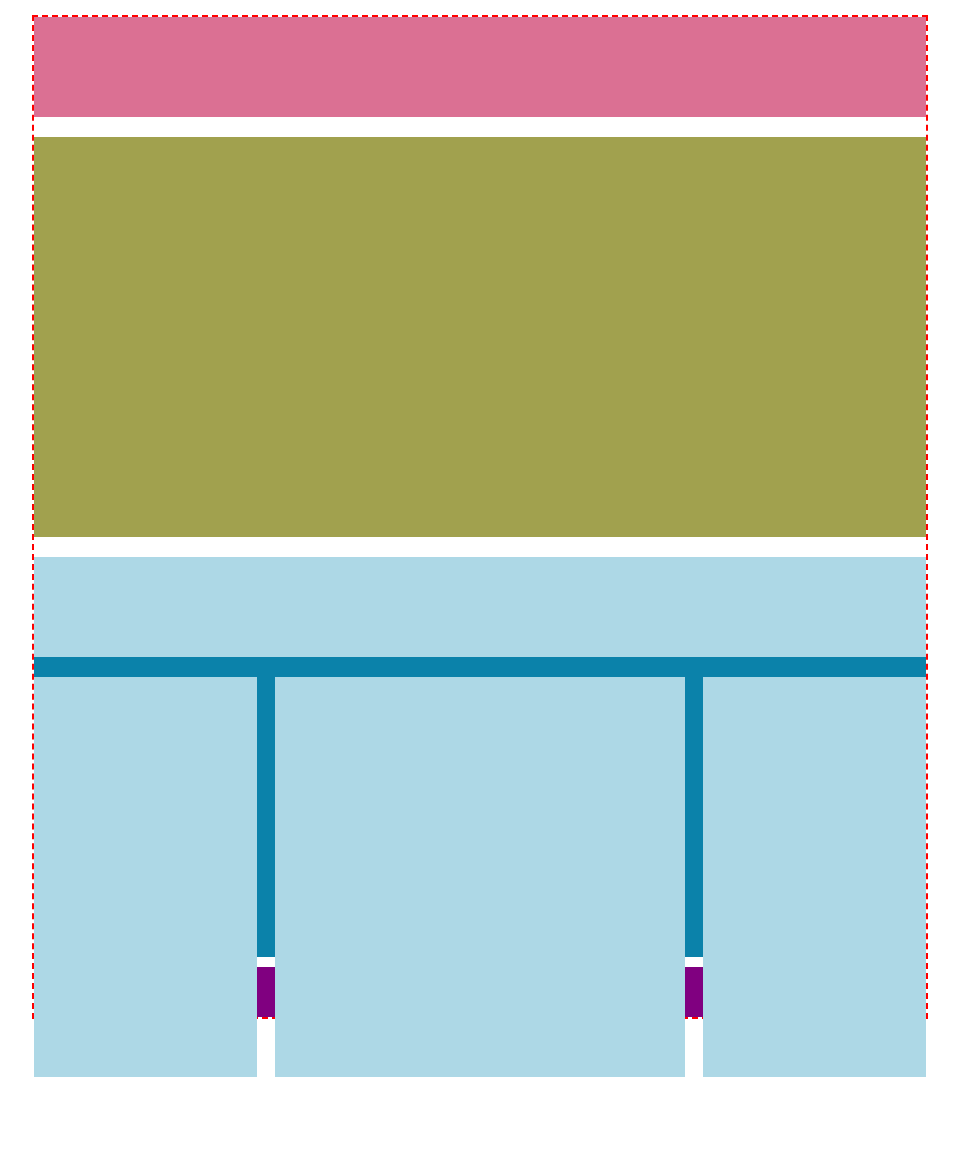
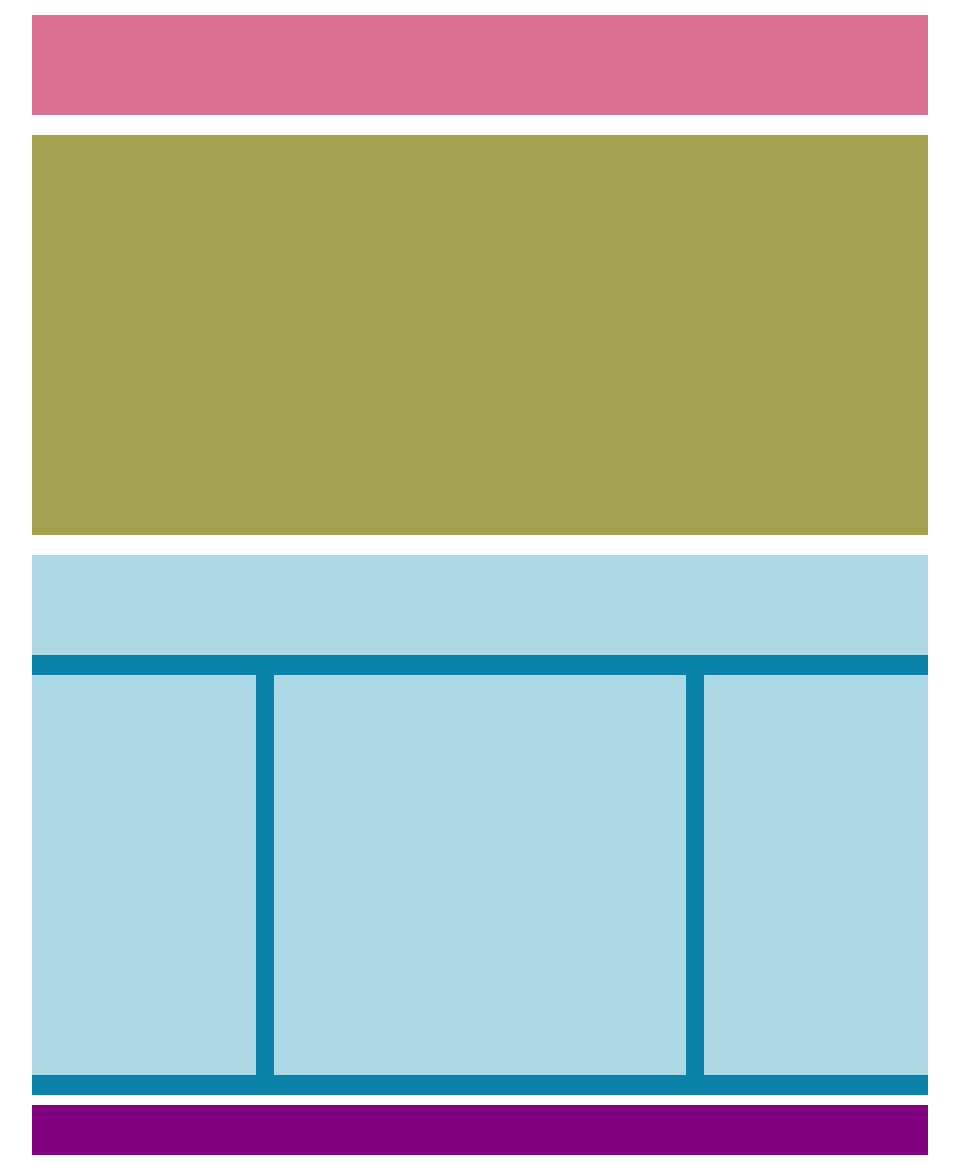
Before and after one commit to FebeCalMa/htmlcss-struttura-wp, a plain HTML site: page index.html in a window 1280 px wide. Shown: the whole page, without its empty margins (160-1119 px from the left). Before the commit the page ends 1077 px from the top, so only its background shows below. Drawn offline with Linux system fonts and the light colour scheme.

Commit message:
Strutt. finita.( Guidato con lezione giornaliera)

```diff
--- a/css/style.css
+++ b/css/style.css
@@ -32,19 +32,20 @@ main {
     width: 25%;
 }
 
-footer {
- margin-top: 10px;
-}
-
 .big-col {
     margin-left: 2%;
     margin-right: 2%;
     width: 46%;
 }
 
+footer {
+ margin-top: 10px;
+}
+
+
 /*Inizio debug*/
 .debug .container {
-border: 2px dashed red;
+/*border: 2px dashed red;*/
 }
 
 .debug .logo {
@@ -58,7 +59,6 @@ border: 2px dashed red;
 }
 
 .debug main {
-    height: 400px;
     background-color: rgb(11, 130, 170);
 }
 
```
